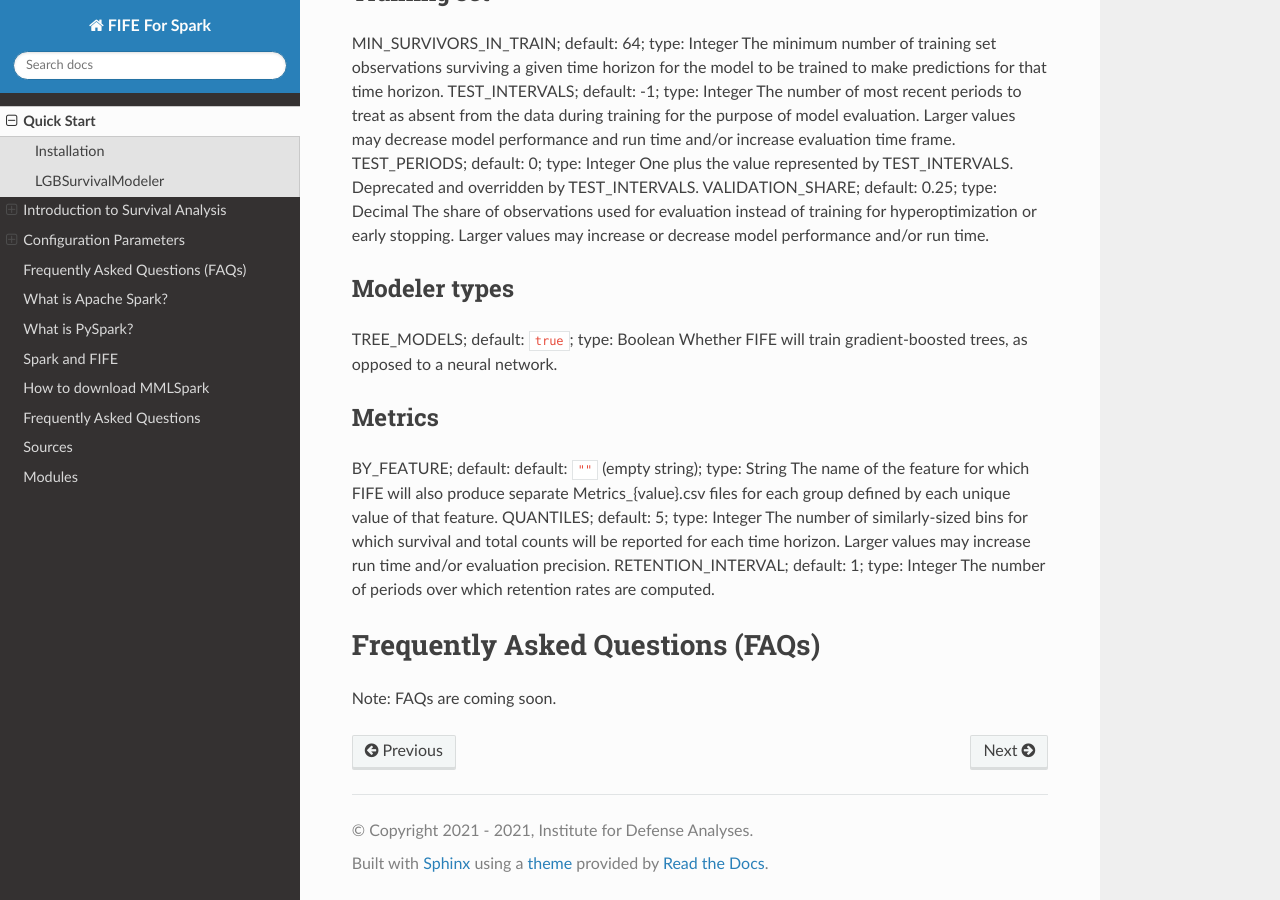
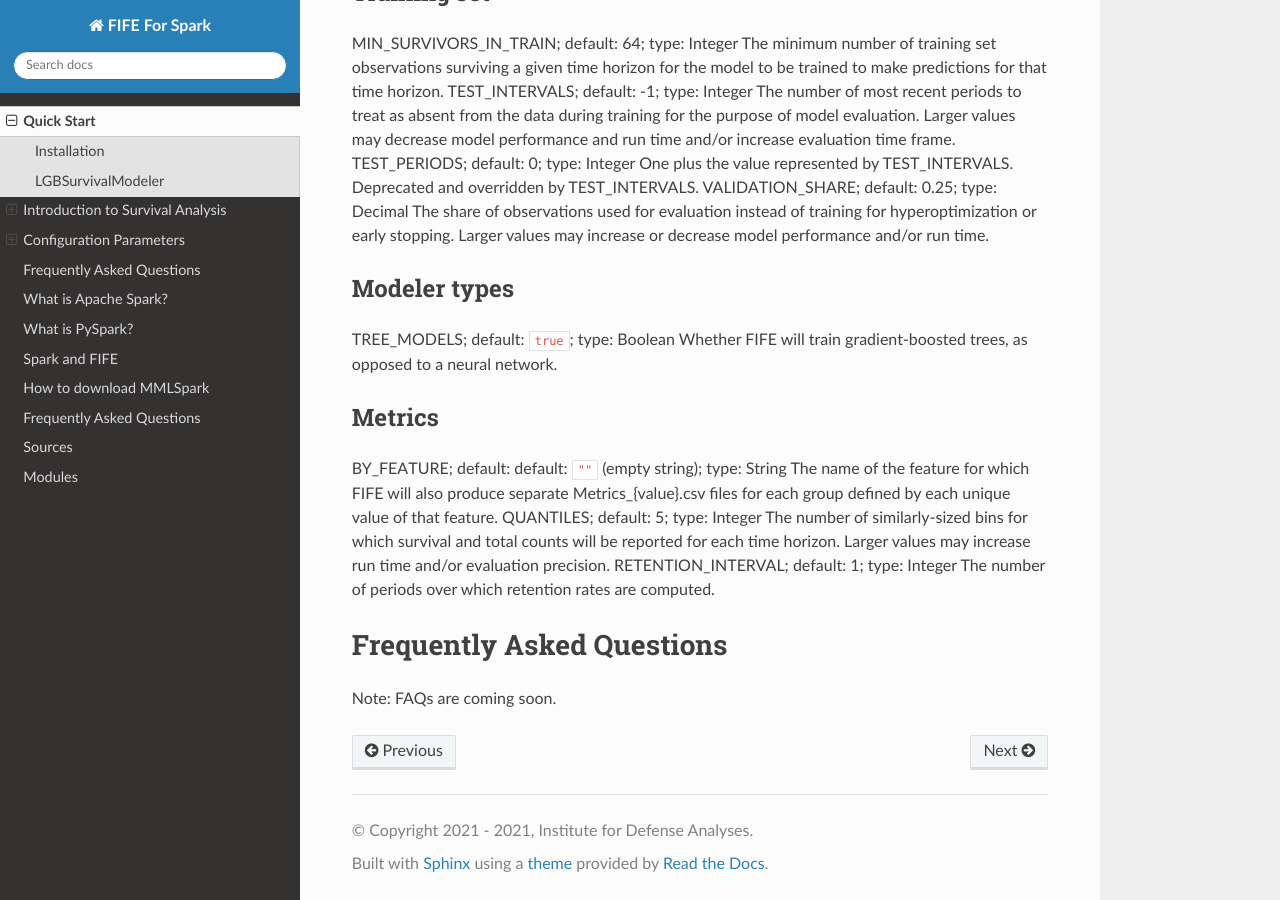
Before and after one commit to IDA-HumanCapital/fife_for_spark, a Sphinx documentation site: the page built from docs/user_guide.md, in a window 1280 px wide and 900 px high, scrolled down 10159 px. Built offline with Sphinx 7.4.7 and the Read the Docs theme 2.0.0, drawn with Linux system fonts in a browser that asks for light colours.

Commit message:
Added slight format updates to user_guide and README

```diff
--- a/docs/user_guide.md
+++ b/docs/user_guide.md
@@ -288,5 +288,5 @@ QUANTILES; default: 5; type: Integer
 RETENTION_INTERVAL; default: 1; type: Integer
 	The number of periods over which retention rates are computed.
 
-## Frequently Asked Questions (FAQs)
+## Frequently Asked Questions
 Note: FAQs are coming soon.
```
Also changed, not shown: README.md (+1 -1 lines).
